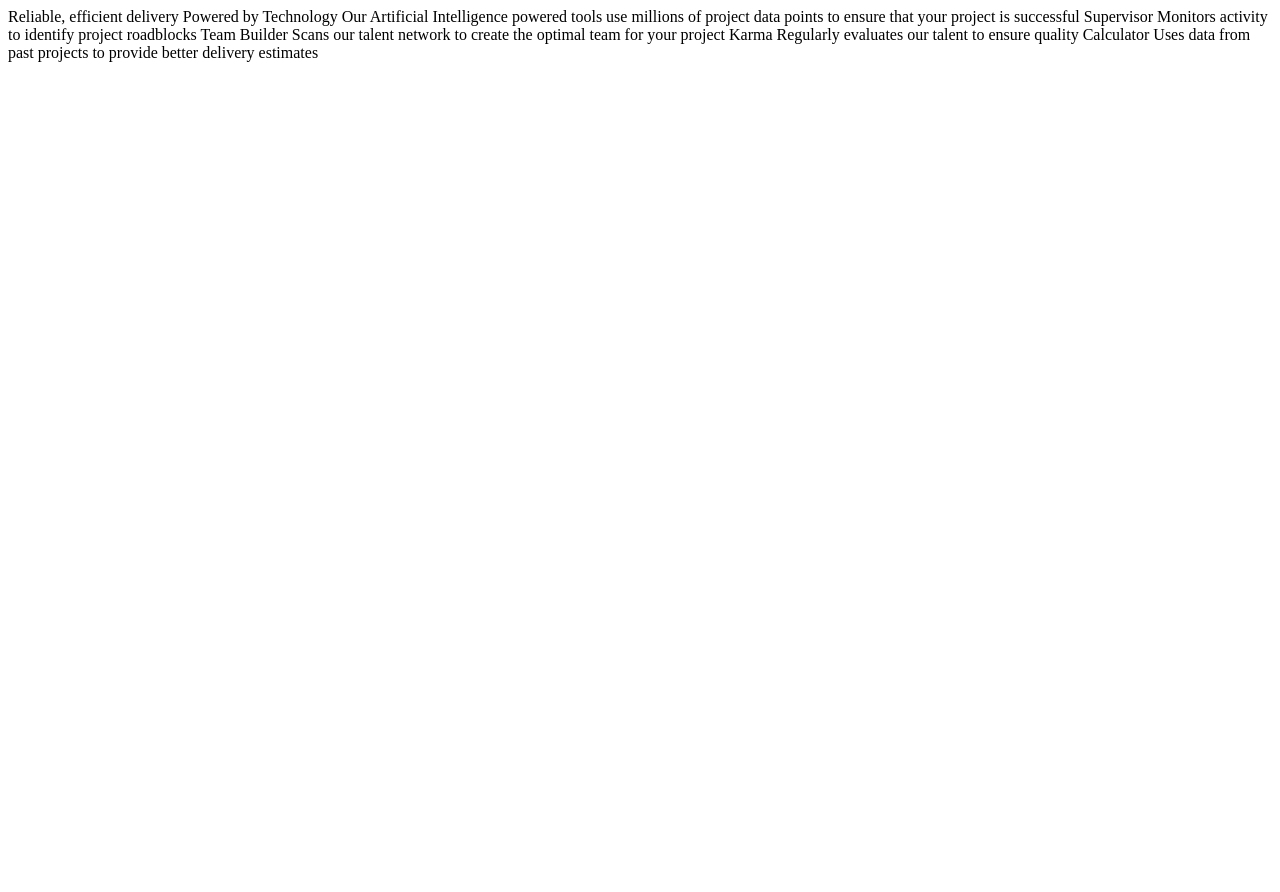
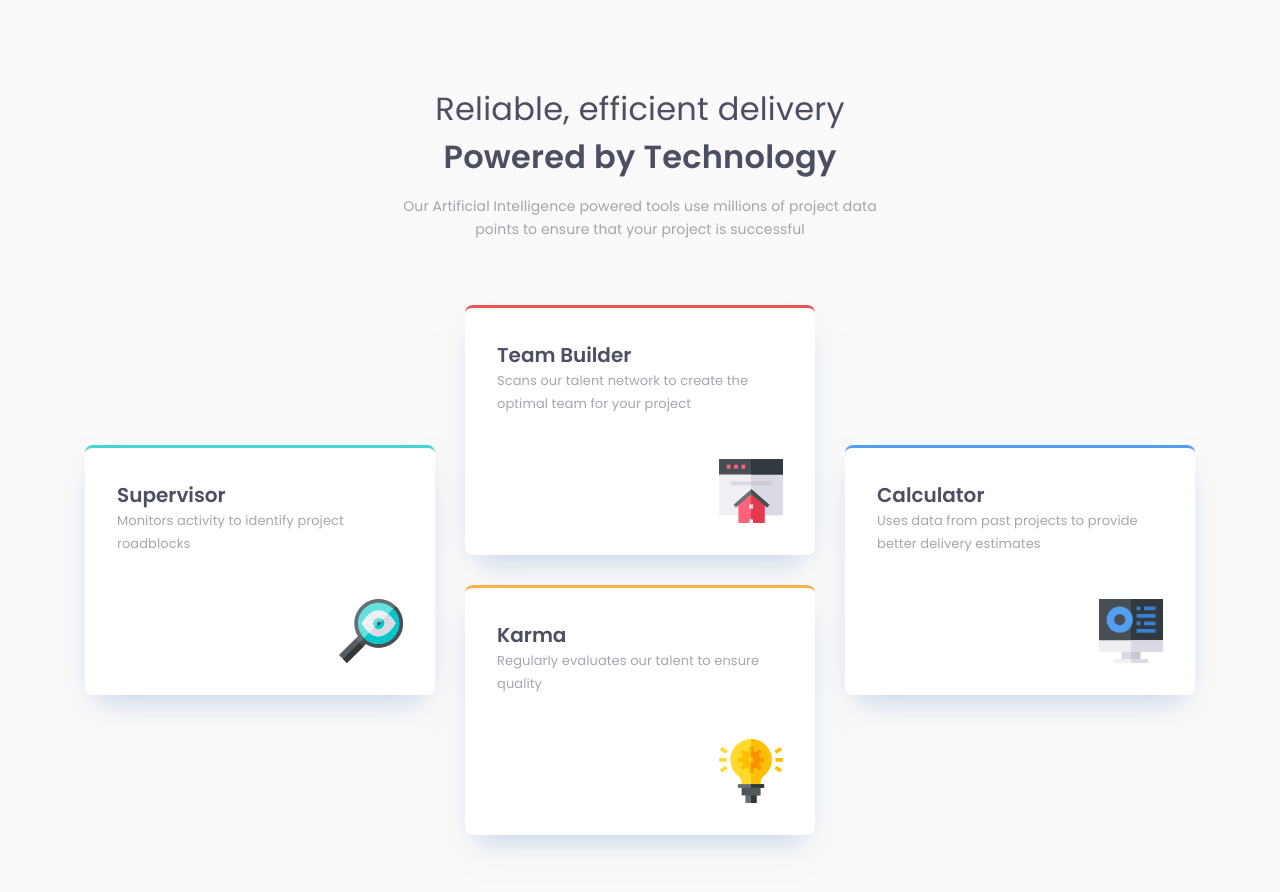
Before and after one commit to SauravFrontendDev/Four_card_feature_section, a website built with Vite: page index.html in a window 1280 px wide. Before the commit the page ends 800 px from the top, so only its background shows below. Built offline with nearby package versions, Linux system fonts and the light colour scheme.

Commit message:
project completed

```diff
--- a/assets/style.css
+++ b/assets/style.css
@@ -0,0 +1,140 @@
+:root {
+  --red: hsl(0, 78%, 62%);
+  --cyan: hsl(180, 62%, 55%);
+  --orange: hsl(34, 97%, 64%);
+  --blue: hsl(212, 86%, 64%);
+
+  --very-dark-blue: hsl(234, 12%, 34%);
+  --grayish-blue: hsl(229, 6%, 66%);
+  --very-light-gray: hsl(0, 0%, 98%);
+}
+
+*,
+*::after,
+*::before {
+  margin: 0;
+  padding: 0;
+  box-sizing: border-box;
+}
+
+body {
+  font-family: "Poppins", sans-serif;
+  background-color: var(--very-light-gray);
+  color: var(--very-dark-blue);
+  font-size: 0.875rem;
+  padding: 5.313rem 2.5rem;
+  font-style: normal;
+  font-weight: 400;
+}
+.header {
+  text-align: center;
+  max-width: 19.438rem;
+  margin: 0 auto 4.75rem;
+}
+.primary__heading {
+  font-size: 1.438rem;
+  line-height: normal;
+  letter-spacing: 0.167px;
+  margin-bottom: 0.875rem;
+  display: flex;
+  flex-direction: column;
+}
+.primary__heading--light {
+  font-weight: 200;
+}
+.primary__heading--bold {
+  font-weight: 600;
+}
+.primary__text {
+  line-height: 166.667%;
+  letter-spacing: 0.104px;
+  opacity: 0.5;
+}
+
+.cards__container {
+  max-width: 19.438rem;
+  margin: 0 auto;
+}
+.cards__container,
+.card__2 {
+  display: flex;
+  flex-direction: column;
+  gap: 1.563rem;
+}
+
+.card {
+  padding: 1.75rem;
+  border-radius: 0.5rem;
+  background: #fff;
+  box-shadow: 0px 15px 30px -11px rgba(131, 166, 210, 0.5);
+  border-top: 3.5px solid #fff;
+  display: flex;
+  flex-direction: column;
+  min-height: 13.875rem;
+}
+
+.card__subheading {
+  font-size: 1.25rem;
+  font-weight: 600;
+  line-height: normal;
+}
+.card__text {
+  font-size: 0.813rem;
+  line-height: 176.923%;
+  letter-spacing: 0.09px;
+  opacity: 0.5;
+}
+.card__icon {
+  width: 3.5rem;
+  height: 3.5rem;
+  align-self: flex-end;
+  margin-top: auto;
+}
+
+.card__1 {
+  border-color: var(--cyan);
+}
+.card__2--A {
+  border-color: var(--red);
+}
+.card__2--B {
+  border-color: var(--orange);
+}
+.card__3 {
+  border-color: var(--blue);
+}
+
+@media (min-width: 75rem) {
+  .header {
+    max-width: 31.875rem;
+    margin: 0 auto 4rem;
+  }
+  .primary__heading {
+    font-size: 2rem;
+    letter-spacing: 0.25px;
+  }
+  .cards__container {
+    max-width: 69.375rem;
+    flex-direction: row;
+    align-items: center;
+    gap: 1.875rem;
+  }
+  .card__2 {
+    gap: 1.875rem;
+  }
+  .card {
+    padding: 2rem;
+    min-height: 15.625rem;
+  }
+  .card__1,
+  .card__2,
+  .card__3 {
+    flex-basis: calc((69.375rem - 2 * (1.875rem)) / 3);
+  }
+  .card__icon {
+    width: 4rem;
+    height: 4rem;
+    align-self: flex-end;
+    margin-top: auto;
+  }
+}
--- a/index.html
+++ b/index.html
@@ -15,14 +15,75 @@
     <title>Frontend Mentor | Four card feature section</title>
 
     <link rel="stylesheet" href="./assets/style.css" />
+
+    <!-- Custom Fonts -->
+    <link rel="preconnect" href="https://fonts.googleapis.com" />
+    <link rel="preconnect" href="https://fonts.gstatic.com" crossorigin />
+    <link
+      href="https://fonts.googleapis.com/css2?family=Poppins:ital,wght@0,400;0,600;1,200&display=swap"
+      rel="stylesheet"
+    />
   </head>
   <body>
-    Reliable, efficient delivery Powered by Technology Our Artificial
-    Intelligence powered tools use millions of project data points to ensure
-    that your project is successful Supervisor Monitors activity to identify
-    project roadblocks Team Builder Scans our talent network to create the
-    optimal team for your project Karma Regularly evaluates our talent to ensure
-    quality Calculator Uses data from past projects to provide better delivery
-    estimates
+    <header class="header">
+      <h1 class="primary__heading">
+        <span class="primary__heading--light">
+          Reliable, efficient delivery
+        </span>
+        <span class="primary__heading--bold"> Powered by Technology </span>
+      </h1>
+      <p class="primary__text">
+        Our Artificial Intelligence powered tools use millions of project data
+        points to ensure that your project is successful
+      </p>
+    </header>
+    <main class="cards__container">
+      <div class="card card__1">
+        <h2 class="card__subheading">Supervisor</h2>
+        <p class="card__text">
+          Monitors activity to identify project roadblocks
+        </p>
+        <img
+          src="./assets/images/icon-supervisor.svg"
+          alt="supervisor card icon"
+          class="card__icon"
+        />
+      </div>
+      <div class="card__2">
+        <div class="card card__2--A">
+          <h2 class="card__subheading">Team Builder</h2>
+          <p class="card__text">
+            Scans our talent network to create the optimal team for your project
+          </p>
+          <img
+            src="./assets/images/icon-team-builder.svg"
+            alt="team-builder card icon"
+            class="card__icon"
+          />
+        </div>
+        <div class="card card__2--B">
+          <h2 class="card__subheading">Karma</h2>
+          <p class="card__text">
+            Regularly evaluates our talent to ensure quality
+          </p>
+          <img
+            src="./assets/images/icon-karma.svg"
+            alt="karma card icon"
+            class="card__icon"
+          />
+        </div>
+      </div>
+      <div class="card card__3">
+        <h2 class="card__subheading">Calculator</h2>
+        <p class="card__text">
+          Uses data from past projects to provide better delivery estimates
+        </p>
+        <img
+          src="./assets/images/icon-calculator.svg"
+          alt="calculator card icon"
+          class="card__icon"
+        />
+      </div>
+    </main>
   </body>
 </html>
```
Also changed, not shown: README-template.md.
